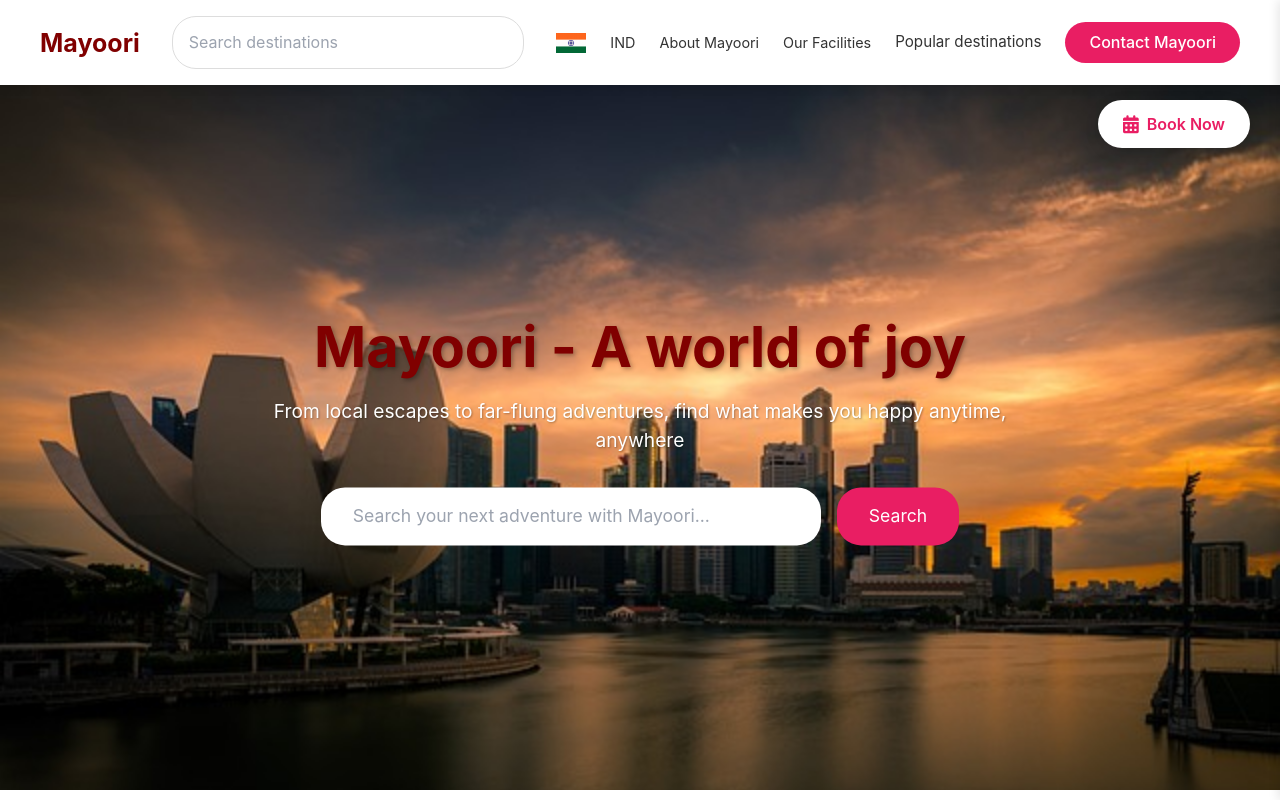
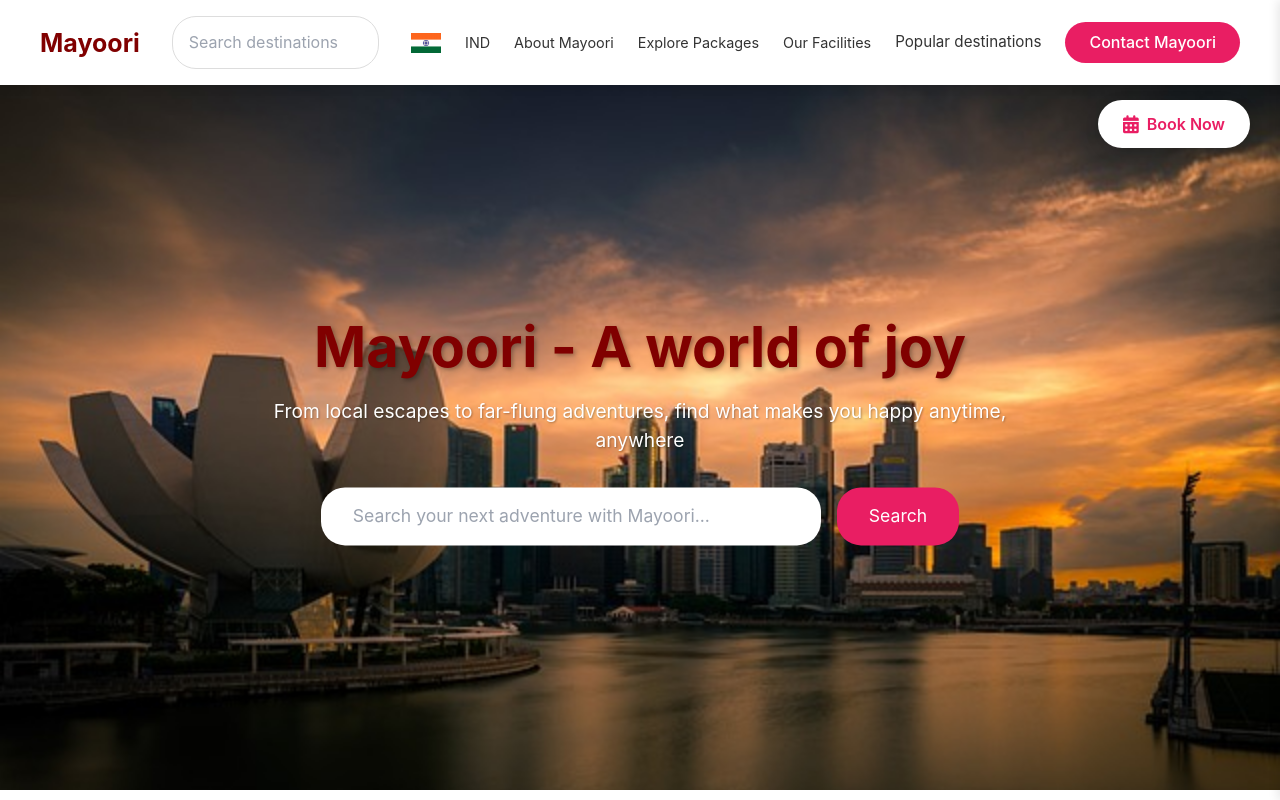
Before and after one commit to Bellaryinfotech2025/Mayoori_Project_new_Design, a plain HTML site: page index.html in a window 1280 px wide. Shown: the top 800 px of the page. Drawn offline with nearby package versions, Linux system fonts and the light colour scheme.

Commit message:
new code of some pages removed ok

```diff
--- a/index.html
+++ b/index.html
@@ -1622,7 +1622,7 @@
                 <img src="/images/indian flag.jpeg" alt="indian flag" style="width: 30px;height: 20px;">
               <a href="index.html" class="nav-link">IND</a>
               <a href="About Page.html" class="nav-link">About Mayoori</a>
-              <!-- <a href="ToursPackage.html" class="nav-link">Explore Packages</a> -->
+              <a href="ToursPackage.html" class="nav-link">Explore Packages</a>
               <a href="Our Facilities.html" class="nav-link">Our Facilities</a>
               <ul class="nav-menu">
               <li class="nav-menu-item">
@@ -1688,9 +1688,9 @@
               <a href="Our Facilities.html" class="sidebar-link">Our facilities</a>
             </li>
 
-            <!-- <li class="sidebar-item">
+            <li class="sidebar-item">
               <a href="ToursPackage.html" class="sidebar-link">Explore Packages</a>
-            </li> -->
+            </li>
 
 
           </ul>
@@ -2944,7 +2944,7 @@
                         <h3>About Mayoori</h3>
                         <ul>
                             <li><a href="About Page.html">About us</a></li>
-                            <!-- <li><a href="ToursPackage.html">Explore Packages</a></li> -->
+                            <li><a href="ToursPackage.html">Explore Packages</a></li>
                             <li><a href="#">Mayoori Blog</a></li>
                             <li><a href="Our Facilities.html">Our Facilities</a></li>
                             <li><a href="international plan.html">Popular Destination</a></li>
```
